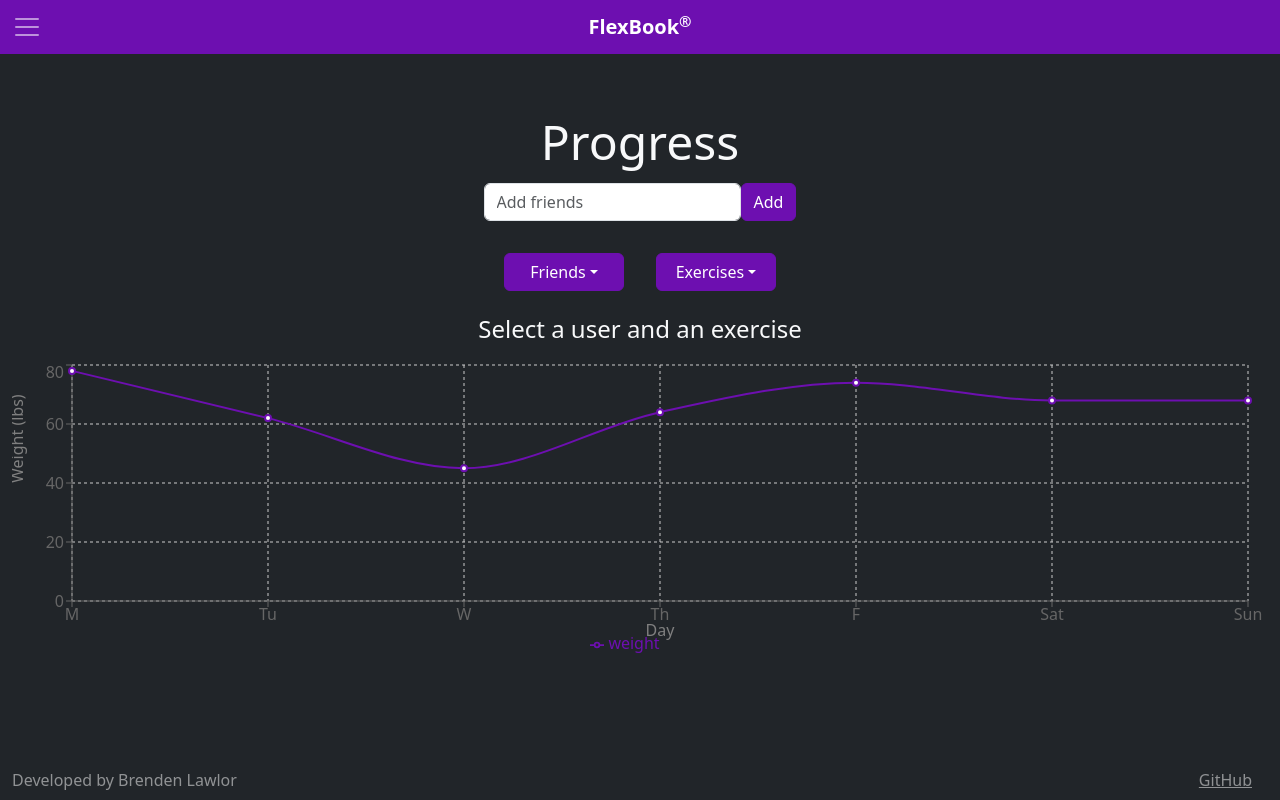
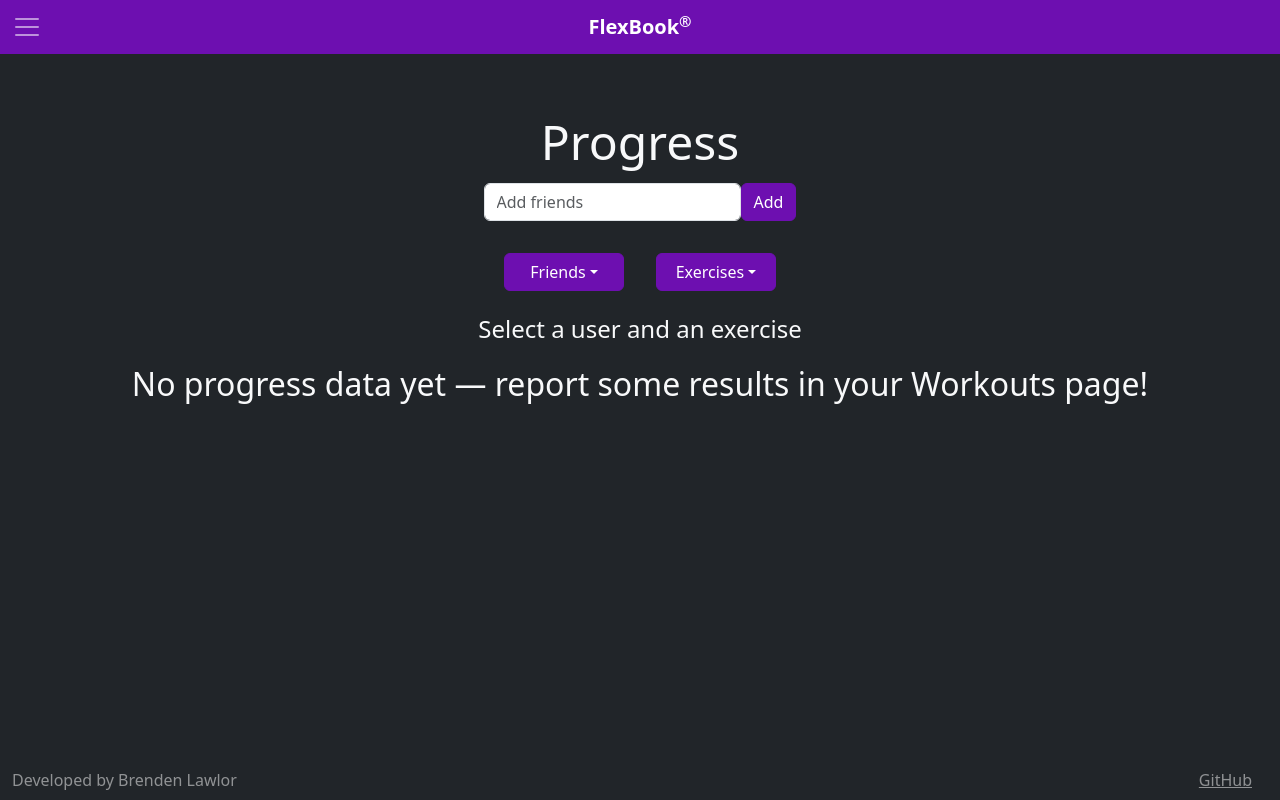
Before and after one commit to lawlorbrenden2/startup, a React (Vite) app: page /progress in a window 1280 px wide. Built offline with nearby package versions, Linux system fonts and the light colour scheme.

Commit message:
Made changes to get data from workout plan to connect to progress chart

```diff
--- a/src/progress/progress.jsx
+++ b/src/progress/progress.jsx
@@ -10,6 +10,7 @@ export function Progress() {
   const emojiOptions = ['🔥', '💪', '❄️', '❤️', '🎯', '🏋️'];
   const [sentReactions, setSentReactions] = React.useState([]);
   const [newFriend, setNewFriend] = React.useState('');
+  const [workouts, setWorkouts] = React.useState([]);
 
   const addFriend = (friend) => {
     if (!friend) return;
@@ -18,15 +19,48 @@ export function Progress() {
   }
 
 
-  const chartData = [
-    { date: 'M', weight: Math.floor(Math.random() * 50 + 40) },
-    { date: 'Tu', weight: Math.floor(Math.random() * 50 + 41) },
-    { date: 'W', weight: Math.floor(Math.random() * 50 + 42) },
-    { date: 'Th', weight: Math.floor(Math.random() * 50 + 43) },
-    { date: 'F', weight: Math.floor(Math.random() * 50 + 44) },
-    { date: 'Sat', weight: Math.floor(Math.random() * 50 + 45) },
-    { date: 'Sun', weight: Math.floor(Math.random() * 50 + 46) },
-  ];
+  // const chartData = [
+  //   { date: 'M', weight: Math.floor(Math.random() * 50 + 40) },
+  //   { date: 'Tu', weight: Math.floor(Math.random() * 50 + 41) },
+  //   { date: 'W', weight: Math.floor(Math.random() * 50 + 42) },
+  //   { date: 'Th', weight: Math.floor(Math.random() * 50 + 43) },
+  //   { date: 'F', weight: Math.floor(Math.random() * 50 + 44) },
+  //   { date: 'Sat', weight: Math.floor(Math.random() * 50 + 45) },
+  //   { date: 'Sun', weight: Math.floor(Math.random() * 50 + 46) },
+  // ];
+
+  React.useEffect(() => {
+    const storedData = localStorage.getItem('workouts');
+    if (storedData) {
+      const parsed = JSON.parse(storedData);
+      setWorkouts(parsed);
+    }
+  }, []);
+
+  React.useEffect(() => {
+    const handleStorageChange = () => {
+      const stored = localStorage.getItem('workouts');
+      if (stored) setWorkouts(JSON.parse(stored));
+    };
+    window.addEventListener('storage', handleStorageChange);
+    return () => window.removeEventListener('storage', handleStorageChange);
+  }, []);
+
+
+  const chartData = React.useMemo(() => {
+    if (!selectedExercise || workouts.length === 0) return [];
+
+    return workouts.map(w => {
+      const exercise = w.exercises.find(e => e.startsWith(selectedExercise) && e.includes("Result:"));
+      if (!exercise) return null;
+
+      const resultMatch = exercise.match(/Result:\s*(\d+)/);
+      return resultMatch
+        ? { date: w.day, weight: parseInt(resultMatch[1]) }
+        : null;
+    }).filter(Boolean);
+  }, [selectedExercise, workouts]);
+
 
   const sendReaction = (emoji) => {
     if (!selectedFriend || !selectedExercise) return;
@@ -132,6 +166,8 @@ export function Progress() {
 
       {/* This graph needs a lot more work, such as functionality to change the date range and such, will add when getting real dynamic data */}
       <div className="graph mb-3" style={{ width: '100%', height: 300 }}>
+        {chartData.length > 0 ? (
+          <div className="graph mb-3" style={{ width: '100%', height: 300 }}>
             <ResponsiveContainer width="100%" height="100%">
               <LineChart data={chartData} margin={{ top: 5, right: 20, left: 0, bottom: 5 }}>
                 <CartesianGrid strokeDasharray="3 3" />
@@ -147,6 +183,11 @@ export function Progress() {
               </LineChart>
             </ResponsiveContainer>
           </div>
+          ) : (
+            <p>No progress data yet — report some results in your Workouts page!</p>
+          )}
+
+      </div>
 
     </main>
   );
```
Lines whose indentation alone changed are shown as unchanged.
